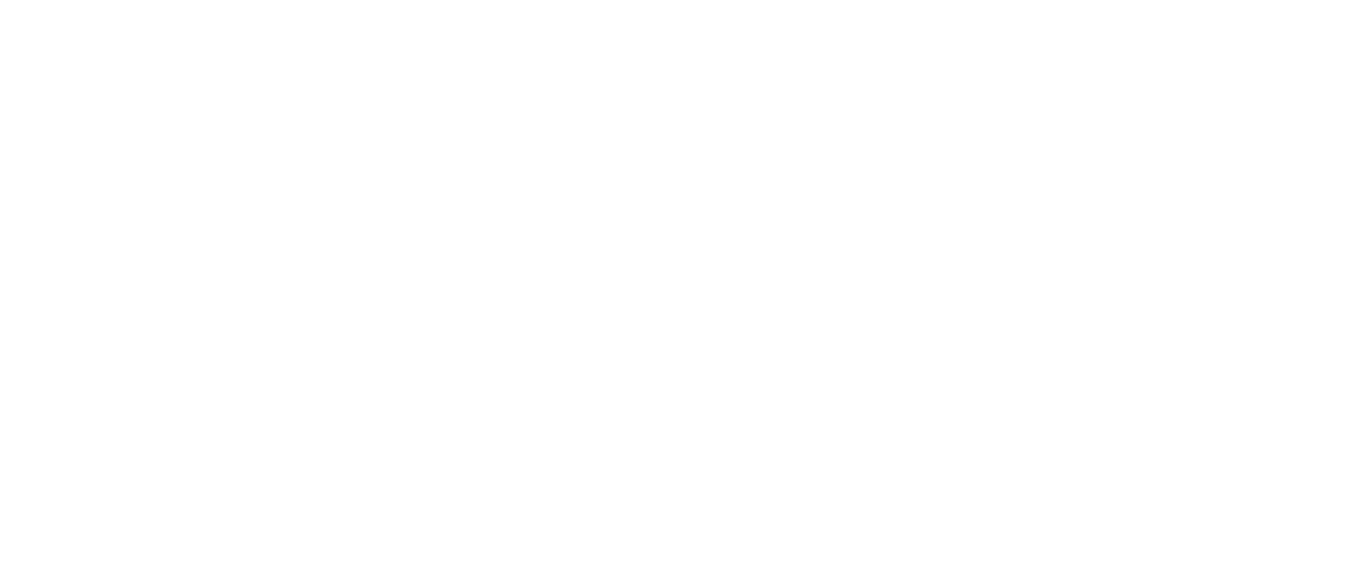
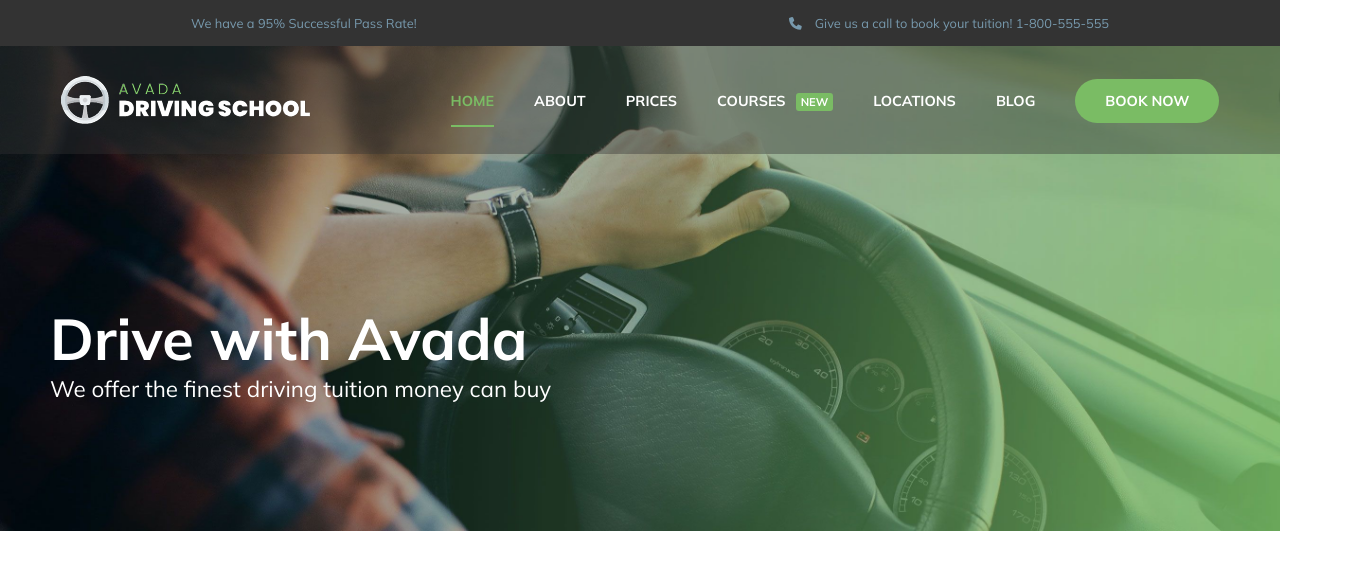
Before and after one commit to matteopompei/proj-html-vuejs, a Vue app: page / in a window 1280 px wide. Shown: the top 570 px of the page, 1350 px wide, since content can reach past the window. Built offline with nearby package versions, Linux system fonts and the light colour scheme.

Commit message:
Tutto l'header realizzato

```diff
--- a/src/assets/style/global.scss
+++ b/src/assets/style/global.scss
@@ -1,7 +1,17 @@
 @import "./vars.scss";
+@import url("https://fonts.googleapis.com/css2?family=Mulish:ital,wght@0,300;0,400;0,500;0,700;0,900;1,300;1,400;1,500;1,700;1,900&family=Open+Sans:ital,wght@0,500;0,700;1,400&display=swap");
 
 * {
   margin: 0;
   padding: 0;
   box-sizing: border-box;
+  font-family: $first-font;
 }
+
+.container {
+  margin: 0 auto;
+  width: 80%;
+  min-width: 1300px;
+  display: flex;
+  justify-content: space-around;
+}
--- a/src/assets/style/vars.scss
+++ b/src/assets/style/vars.scss
@@ -0,0 +1,3 @@
+$first-font: "Mulish", sans-serif;
+$second-font: "Open Sans", sans-serif;
+$accent: #7abc64;
--- a/src/components/macro/Header.vue
+++ b/src/components/macro/Header.vue
@@ -1,11 +1,71 @@
 <template>
-  <header></header>
+  <header>
+    <div class="top-bar">
+      <div class="container">
+        <span>We have a 95% Successful Pass Rate!</span>
+        <span
+          ><i class="fa-solid fa-phone"></i> Give us a call to book your
+          tuition! 1-800-555-555</span
+        >
+      </div>
+    </div>
+    <section class="jumbo">
+      <Navbar />
+      <div class="container">
+        <div class="title">Drive with Avada</div>
+        <div class="subtitle">
+          We offer the finest driving tuition money can buy
+        </div>
+      </div>
+    </section>
+  </header>
 </template>
 
 <script>
+import Navbar from "../sections/Navbar.vue";
+
 export default {
   name: "Header",
+  components: {
+    Navbar,
+  },
 };
 </script>
 
-<style lang="scss" scoped></style>
+<style lang="scss" scoped>
+.top-bar {
+  padding: 15px 0;
+  background: #333333;
+
+  span {
+    font-size: 0.8rem;
+    color: #7799ad;
+
+    .fa-phone {
+      transform: translateX(-10px);
+    }
+  }
+}
+
+.jumbo {
+  position: relative;
+  padding: 20% 50px 10% 50px;
+  background: url("../../assets/img/homepage-hero-background.jpg");
+  background-size: cover;
+  color: #fff;
+
+  .container {
+    width: 60%;
+    justify-content: flex-start;
+    flex-direction: column;
+  }
+  .title {
+    font-size: 3.6rem;
+    font-weight: bold;
+  }
+
+  .subtitle {
+    font-size: 1.4rem;
+  }
+}
+</style>
--- /dev/null
+++ b/src/components/sections/Navbar.vue
@@ -0,0 +1,143 @@
+<template>
+  <section>
+    <div class="container">
+      <img
+        src="../../assets/img/avada-drivers-logo-1x.png"
+        alt="Avada Driving School"
+      />
+      <nav>
+        <ul>
+          <li v-for="(element, index) in menuArr" :key="index">
+            <a
+              href="#"
+              :class="{
+                active: element.isActive,
+                new: element.isNew,
+                booknow: element.lastItem,
+              }"
+              >{{ element.text }}</a
+            >
+          </li>
+        </ul>
+      </nav>
+    </div>
+  </section>
+</template>
+
+<script>
+export default {
+  name: "Navbar",
+  data() {
+    return {
+      menuArr: [
+        {
+          text: "Home",
+          isActive: true,
+          isNew: false,
+        },
+        {
+          text: "About",
+          isActive: false,
+          isNew: false,
+        },
+        {
+          text: "Prices",
+          isActive: false,
+          isNew: false,
+        },
+        {
+          text: "Courses",
+          isActive: false,
+          isNew: true,
+        },
+        {
+          text: "Locations",
+          isActive: false,
+          isNew: false,
+        },
+        {
+          text: "Blog",
+          isActive: false,
+          isNew: false,
+        },
+        {
+          text: "Book now",
+          lastItem: true,
+        },
+      ],
+    };
+  },
+};
+</script>
+
+<style lang="scss" scoped>
+@import "../../assets/style/vars.scss";
+
+section {
+  position: absolute;
+  top: 0;
+  left: 0;
+  right: 0;
+  padding: 30px 0;
+  background: rgba(51, 51, 51, 0.4);
+
+  nav {
+    display: flex;
+    align-items: center;
+
+    ul {
+      list-style: none;
+
+      li {
+        display: inline-block;
+        margin: 0 20px;
+
+        a {
+          padding-bottom: 15px;
+          font-size: 0.9rem;
+          color: #fff;
+          text-decoration: none;
+          font-weight: bold;
+          text-transform: uppercase;
+          border-bottom: 2px solid transparent;
+          transition: 0.5s;
+
+          &:hover,
+          &.active {
+            color: $accent;
+            border-bottom: 2px solid $accent;
+          }
+
+          &.booknow {
+            background: $accent;
+            padding: 13px 30px;
+            border: none;
+            border-radius: 30px;
+
+            &:hover {
+              background: #64a64e;
+              color: inherit;
+              padding: 13px 30px;
+              border-bottom: inherit;
+            }
+          }
+
+          &.new::after {
+            margin-left: 10px;
+            padding: 2px 5px;
+            content: "New";
+            font-size: 0.7rem;
+            text-transform: uppercase;
+            background: $accent;
+            border-radius: 3px;
+          }
+
+          &.new:hover {
+            color: #fff;
+          }
+        }
+      }
+    }
+  }
+}
+</style>
```
